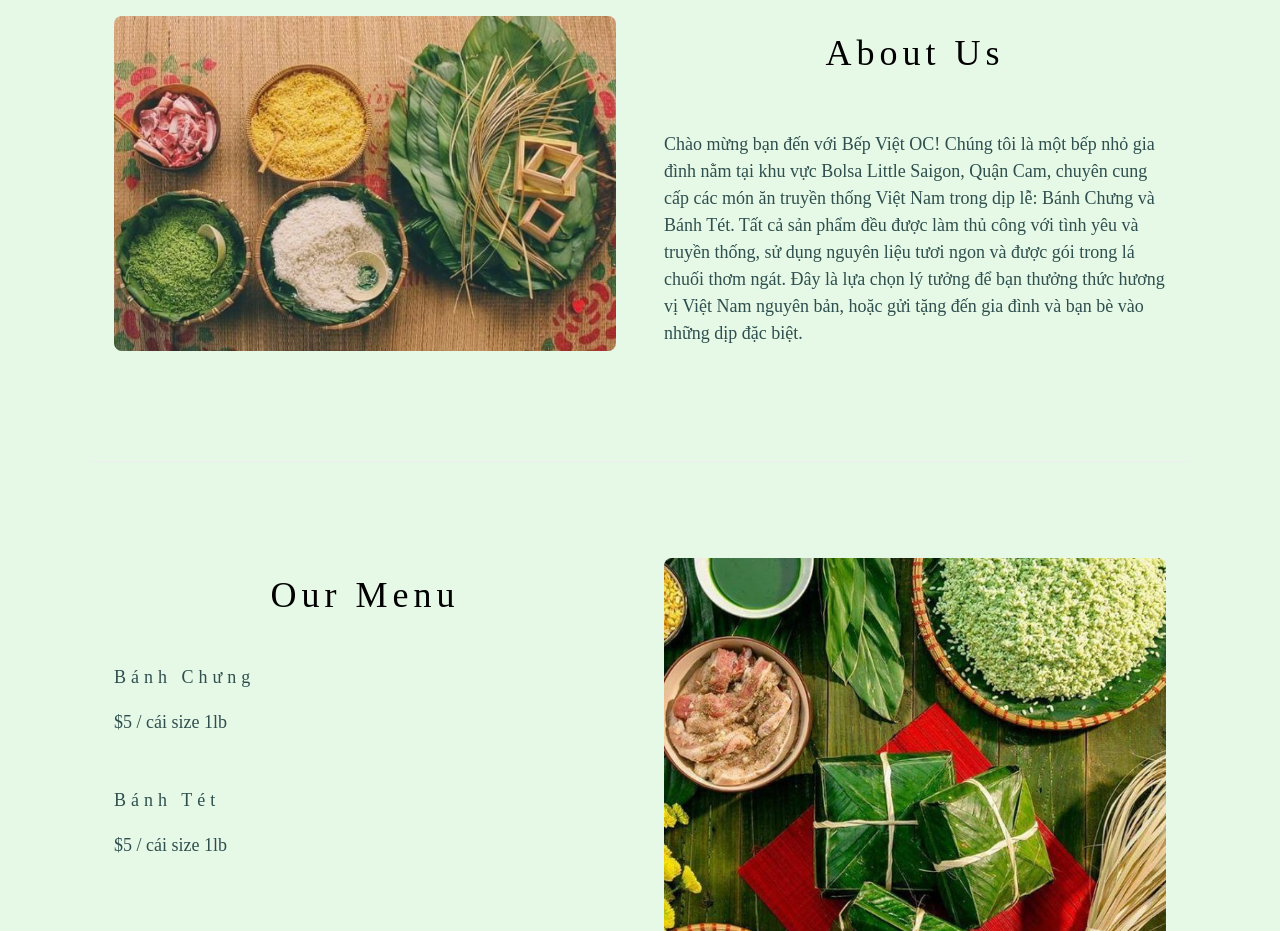
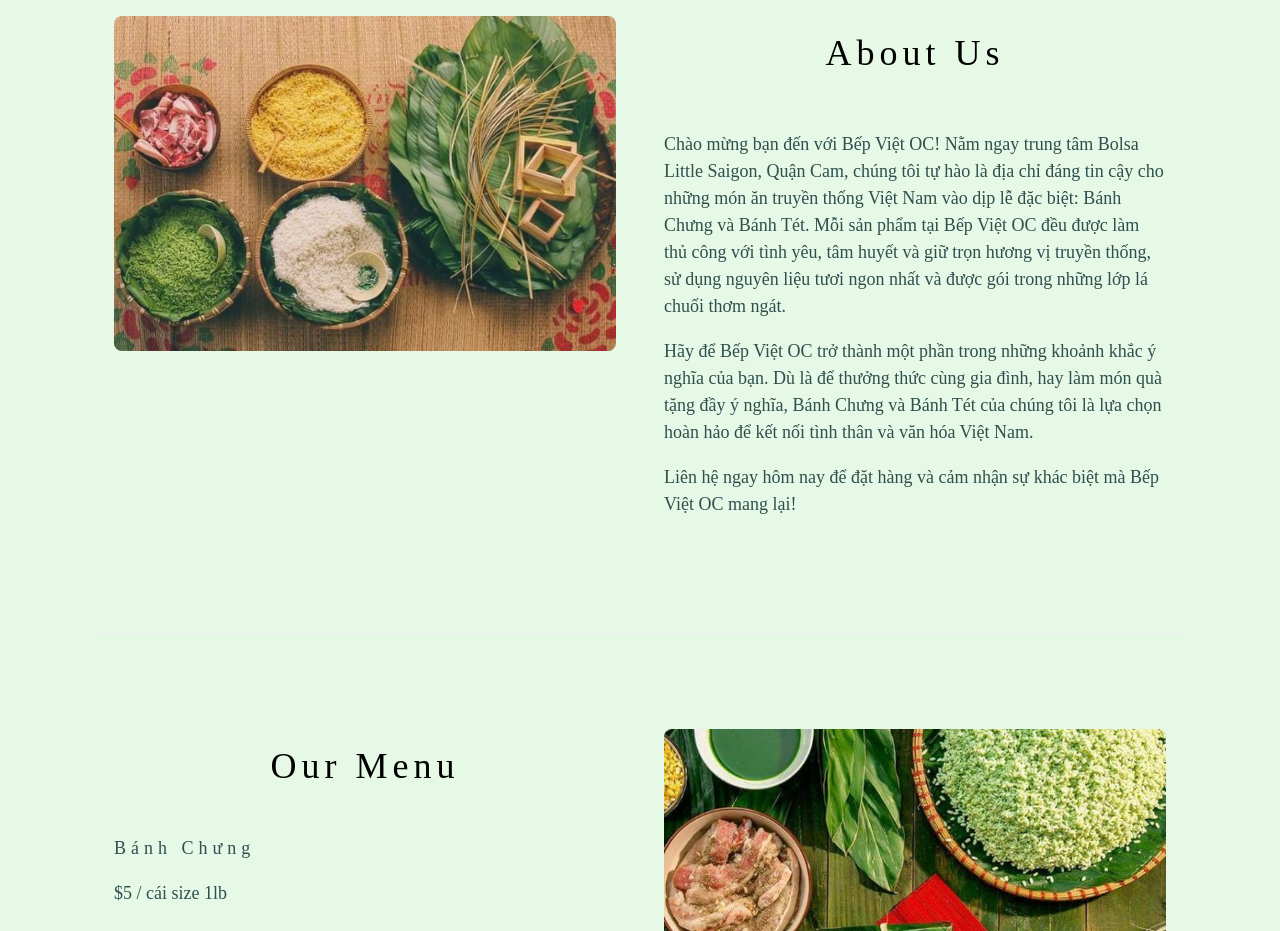
Before and after one commit to bepvietoc/index, a plain HTML site: page index.html in a window 1280 px wide. Shown: the part 1020-1951 px from the top of the page. Drawn offline with nearby package versions, Linux system fonts and the light colour scheme.

Commit message:
Update index.html

```diff
--- a/index.html
+++ b/index.html
@@ -96,9 +96,11 @@
 
         <div class="w3-col m6 w3-padding-large">
             <h1 class="w3-center">About Us</h1><br>
-            <p class="about-text">Chào mừng bạn đến với Bếp Việt OC! Chúng tôi là một bếp nhỏ gia đình nằm tại khu vực Bolsa Little Saigon, Quận Cam, chuyên cung cấp các món ăn truyền thống Việt Nam trong dịp lễ: Bánh Chưng và Bánh Tét. Tất cả sản phẩm đều được làm thủ công với tình yêu và truyền thống, sử dụng nguyên liệu tươi ngon và được gói trong lá chuối thơm ngát.
+            <p class="about-text">Chào mừng bạn đến với Bếp Việt OC! Nằm ngay trung tâm Bolsa Little Saigon, Quận Cam, chúng tôi tự hào là địa chỉ đáng tin cậy cho những món ăn truyền thống Việt Nam vào dịp lễ đặc biệt: Bánh Chưng và Bánh Tét. Mỗi sản phẩm tại Bếp Việt OC đều được làm thủ công với tình yêu, tâm huyết và giữ trọn hương vị truyền thống, sử dụng nguyên liệu tươi ngon nhất và được gói trong những lớp lá chuối thơm ngát.</p>
 
-Đây là lựa chọn lý tưởng để bạn thưởng thức hương vị Việt Nam nguyên bản, hoặc gửi tặng đến gia đình và bạn bè vào những dịp đặc biệt.</p>
+<p class="about-text">Hãy để Bếp Việt OC trở thành một phần trong những khoảnh khắc ý nghĩa của bạn. Dù là để thưởng thức cùng gia đình, hay làm món quà tặng đầy ý nghĩa, Bánh Chưng và Bánh Tét của chúng tôi là lựa chọn hoàn hảo để kết nối tình thân và văn hóa Việt Nam.</p>
+
+<p class="about-text">Liên hệ ngay hôm nay để đặt hàng và cảm nhận sự khác biệt mà Bếp Việt OC mang lại!</p>
         </div>
     </div>
 
```
